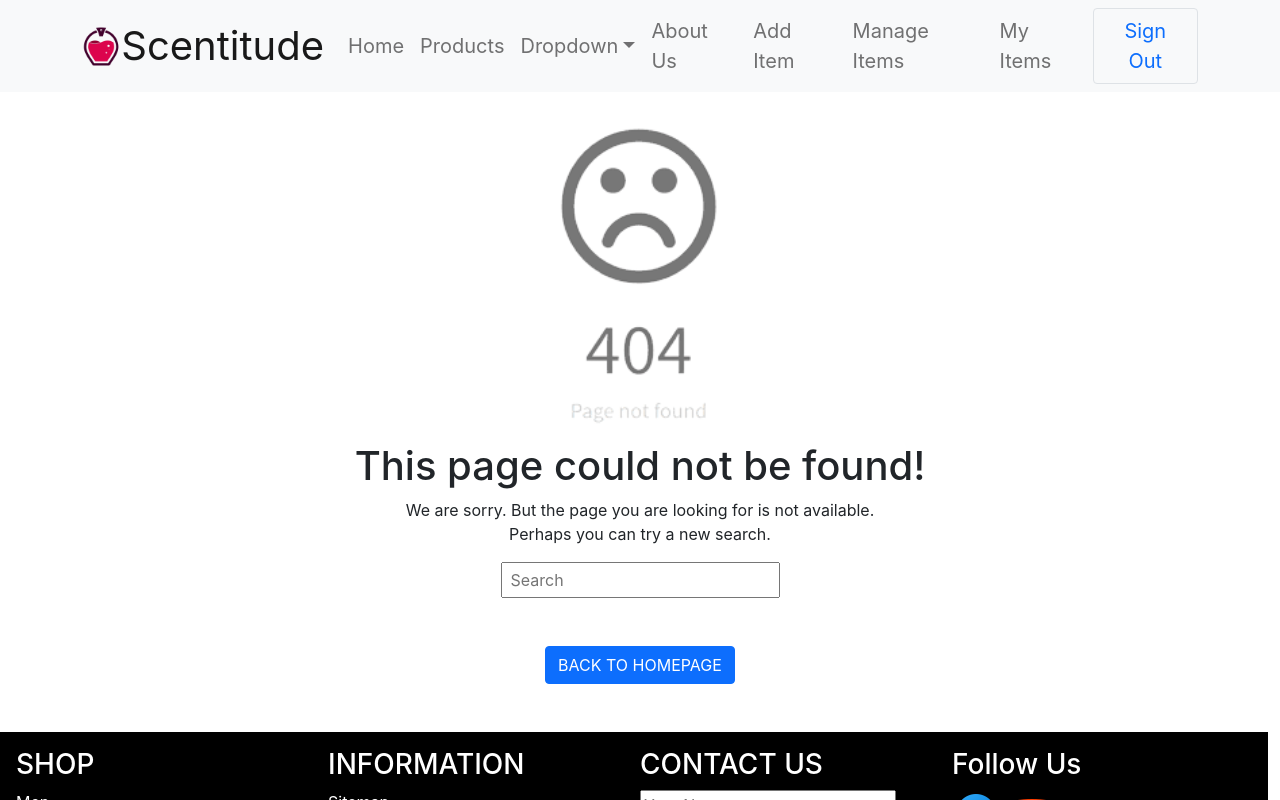
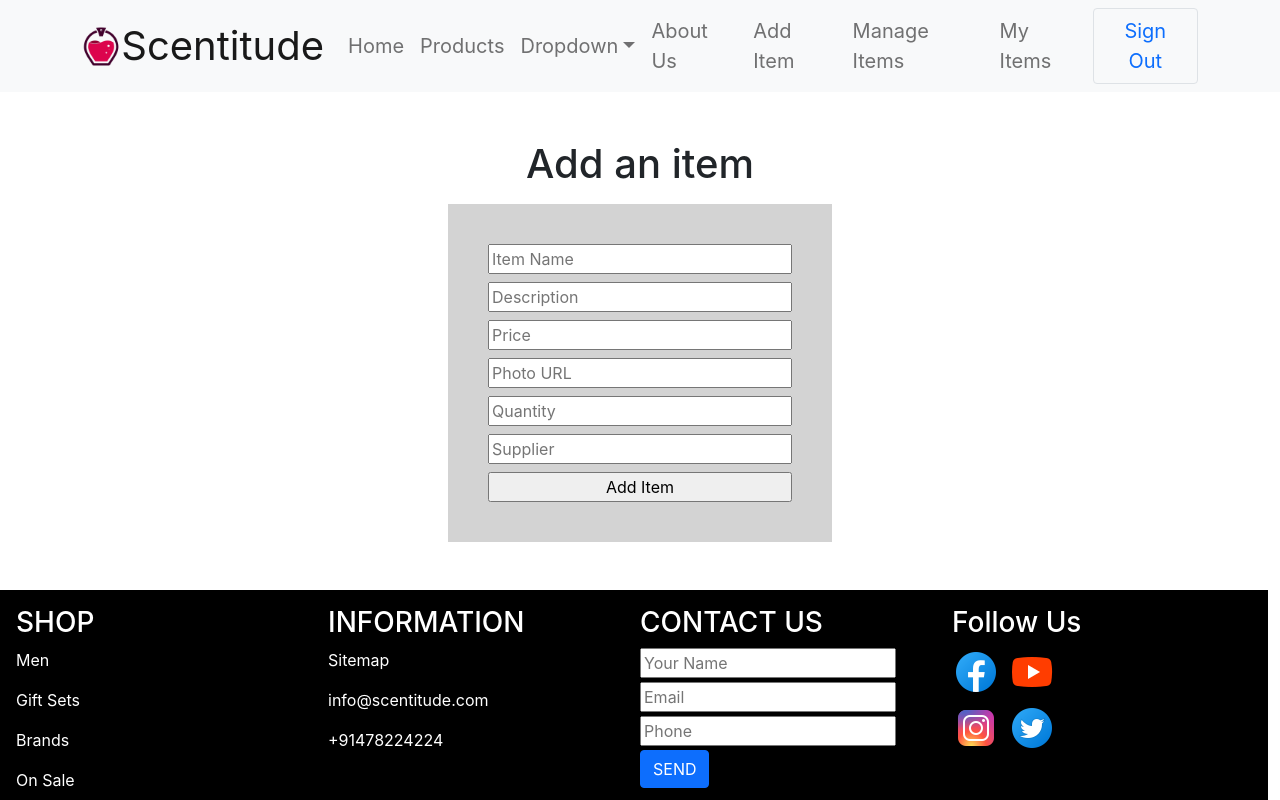
Before and after one commit to rakibul114/warehouse-management-client, a React (Create React App) app: page /additem in a window 1280 px wide. Shown: the top 800 px of the page. Built offline with nearby package versions, Linux system fonts and the light colour scheme; no server answers; sample sign-in values are in the browser's storage.

Commit message:
implement add item on manage item page

```diff
--- a/src/App.js
+++ b/src/App.js
@@ -30,7 +30,7 @@
           }
         ></Route>
         <Route
-          path="/additems"
+          path="/additem"
           element={
             <RequireAuth>
               <AddItem></AddItem>
--- /dev/null
+++ b/src/Pages/Items/AddItem/AddItem.css
@@ -0,0 +1,6 @@
+.form-container{
+    background-color: lightgrey;
+    padding: 40px;
+    width: 60%;
+    margin: 0 auto;
+}
--- a/src/Pages/Items/AddItem/AddItem.js
+++ b/src/Pages/Items/AddItem/AddItem.js
@@ -1,21 +1,42 @@
 import React from 'react';
+import './AddItem.css';
 import { useForm } from "react-hook-form";
 
 const AddItem = () => {
     const { register, handleSubmit } = useForm();
-    const onSubmit = (data) => console.log(data);
+  const onSubmit = (data) => {
+    console.log(data
+    );
+    // Post/add data to database and (UI)
+    const url = `http://localhost:5000/product`;
+    fetch(url, {
+      method: 'POST',
+      headers: {
+        'content-type': 'application/json'
+      },
+      body: JSON.stringify(data)
+    })
+      .then(res => res.json())
+      .then(result => {
+        console.log(result);
+      });
+  };
 
     return (
-      <div>
-        <h1>Add an item</h1>
-        <form onSubmit={handleSubmit(onSubmit)}>
-          <input
-            {...register("firstName", { required: true, maxLength: 20 })}
-          />
-          <input {...register("lastName", { pattern: /^[A-Za-z]+$/i })} />
-          <input type="number" {...register("age", { min: 18, max: 99 })} />
-          <input type="submit" />
-        </form>
+      <div className="w-50 mx-auto">
+        <h1 className='text-center  mt-5 mb-3'>Add an item</h1>
+        <div className='form-container mb-5'>
+          <form className="d-flex flex-column w-100 mx-auto" onSubmit={handleSubmit(onSubmit)}>
+            <input className='mb-2' placeholder='Item Name' {...register("name", { required: true, maxLength: 20 })}
+            />
+            <input className='mb-2' placeholder='Description' {...register("description")} />
+            <input className='mb-2' placeholder='Price' type="number" {...register("price")} />
+            <input className='mb-2' placeholder='Photo URL' type="text" {...register("picture")} />
+            <input className='mb-2' placeholder='Quantity' type="number" {...register("quantity")} />
+            <input className='mb-2' placeholder='Supplier' type="text" {...register("supplier")} />
+            <input type="submit" value='Add Item'/>
+          </form>
+        </div>
       </div>
     );
 };
--- a/src/Pages/Items/ManageItems/ManageItems.js
+++ b/src/Pages/Items/ManageItems/ManageItems.js
@@ -1,17 +1,23 @@
 import React from 'react';
 import { Table } from 'react-bootstrap';
+import { useNavigate } from 'react-router-dom';
 import useProducts from '../../../hooks/useProducts';
 import './ManageItems.css';
 
 
 const ManageItems = () => {
   const [products, setProducts] = useProducts();
+  const navigate = useNavigate();
+
+  const navigateToAddItem = () => {
+    navigate("/additem");
+  };
 
 
     return (
       <div className="container my-5">
         <div>
-          <h2 className='text-center mb-5'>Manage Items</h2>
+          <h2 className="text-center mb-5">Manage Items</h2>
           <div>
             <Table striped bordered hover>
               <thead>
@@ -27,15 +33,23 @@
                   <tr key={product._id}>
                     <td width={250}>{product.name}</td>
                     <td width={150}>${product.price}</td>
-                    <td width={150}>{product.quantity} <span className='text-secondary'>pcs</span></td>
+                    <td width={150}>
+                      {product.quantity}{" "}
+                      <span className="text-secondary">pcs</span>
+                    </td>
                     <td width={100}>{product.supplier}</td>
-                    <td className='text-center' width={50}><button className='delete-button'>DELETE</button></td>
+                    <td className="text-center" width={50}>
+                      <button className="delete-button">DELETE</button>
+                    </td>
                   </tr>
                 ))}
               </tbody>
             </Table>
           </div>
         </div>
+        <div className='text-center mt-4'>
+          <button onClick={navigateToAddItem} className='btn btn-primary px-5'>Add New Item</button>
+        </div>
       </div>
     );
 };
--- /dev/null
+++ b/src/Pages/ProductDetail/ProductDetail.css
@@ -0,0 +1,8 @@
+.product-container{
+    width: 400px;
+    height: 670px;
+    border: 1px solid lightgrey;
+}
+.product-info p{
+    margin-bottom: 10px;
+}
--- a/src/Pages/ProductDetail/ProductDetail.js
+++ b/src/Pages/ProductDetail/ProductDetail.js
@@ -1,10 +1,12 @@
 import React from 'react';
 import { useNavigate, useParams } from 'react-router-dom';
 import useProductDetail from '../../hooks/useProductDetail';
+import './ProductDetail.css';
 
 const ProductDetail = () => {
     const { productId } = useParams();
   const [product] = useProductDetail(productId);
+
     const navigate = useNavigate();
 
     const navigateToManageInventory = () => {
@@ -12,12 +14,36 @@
     };
 
     return (
-      <div>
-        <h3>Inventory Details Id: {product.name}</h3>
+      <div className="container">
+        <h3 className="text-center my-4">Product Details</h3>
+        <div className="product-container mx-auto rounded-3 shadow">
+          <div className="text-center my-3">
+            <img width={250} src={product.picture} alt="" />
+          </div>
+          <div className="product-info px-4">
+            <h6 className="text-muted">Product Id: {productId}</h6>
+            <h3>{product.name}</h3>
+            <p>
+              <b>Price:</b> ${product.price}
+            </p>
+            <p>
+              <b>Quantity:</b> {product.quantity}{" "}
+              <small className="text-muted">pcs</small>
+            </p>
+            <p>
+              <b>Supplier:</b> {product.supplier}
+            </p>
+            <p>{product.description}</p>
+          </div>
+          <div className="d-flex justify-content-center">
+            <button className="w-50 btn btn-primary mt-3">Delivered</button>
+          </div>
+        </div>
+
         <div className="text-center">
           <button
             onClick={navigateToManageInventory}
-            className="mt-5 btn btn-primary"
+            className="my-5 btn btn-primary"
           >
             Manage Inventories
           </button>
```
